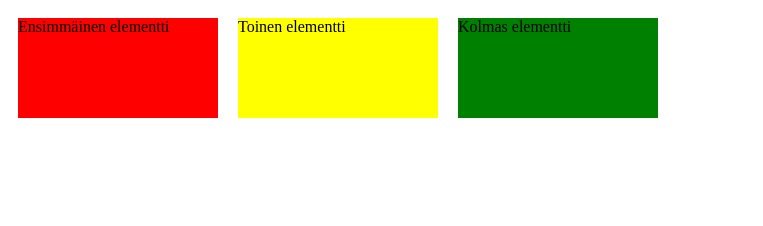
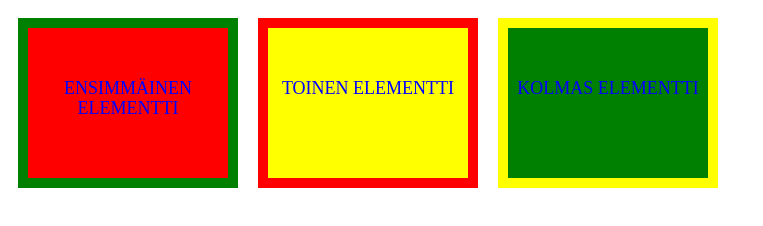
Before and after one commit to Mode-e/Lapio-website, a plain HTML site: page position.html in a window 1280 px wide. Shown: the whole page, without its empty margins (0-763 px from the left). Drawn offline with Linux system fonts and the light colour scheme.

Commit message:
Osa 3. Kymmenes tehtävä

```diff
--- a/elementit.css
+++ b/elementit.css
@@ -5,6 +5,16 @@
     width: 200px;
     height: 100px;
     background-color: red;
+    border-style: solid;
+    border-width: 10px;
+    border-color: green;
+    font-size: 18px;
+    text-transform: uppercase;
+    text-align: center;
+    color: blue;
+    line-height: 20px;
+    padding-top: 50px;
+
 }
 .second-box-container {
     margin: 10px;
@@ -12,6 +22,14 @@
     width: 200px;
     height: 100px;
     background-color: yellow;
+    border-style: solid;
+    border-width: 10px;
+    border-color: red;
+    font-size: 18px;
+    text-transform: uppercase;
+    text-align: center;
+    color: blue;
+    padding-top: 50px;
 }
 .third-box-container {
     margin: 10px;
@@ -19,4 +37,12 @@
     width: 200px;
     height: 100px;
     background-color: green;
+    border-style: solid;
+    border-width: 10px;
+    border-color: yellow;
+    font-size: 18px;
+    text-transform: uppercase;
+    text-align: center;
+    color: blue;
+    padding-top: 50px;
 }
```
